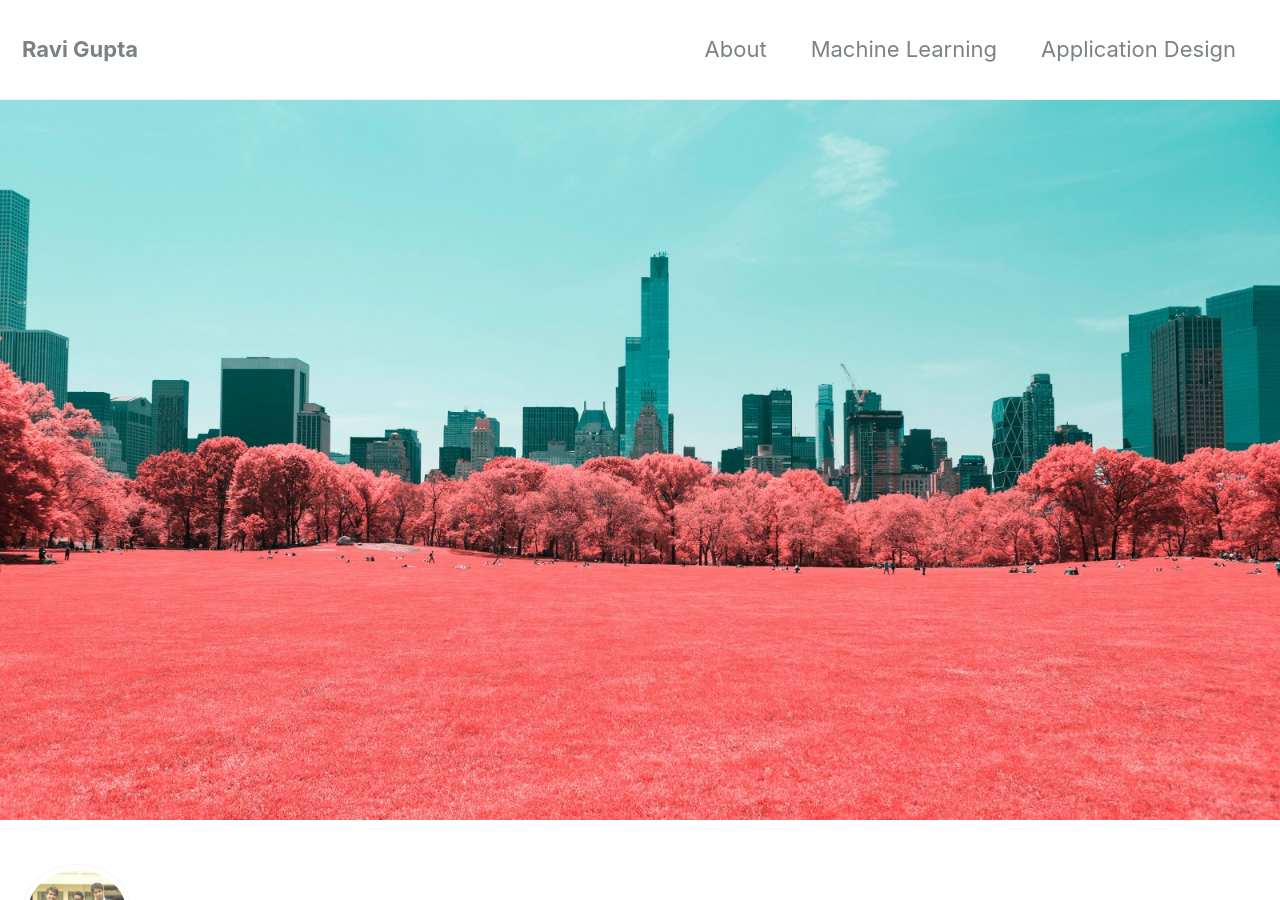
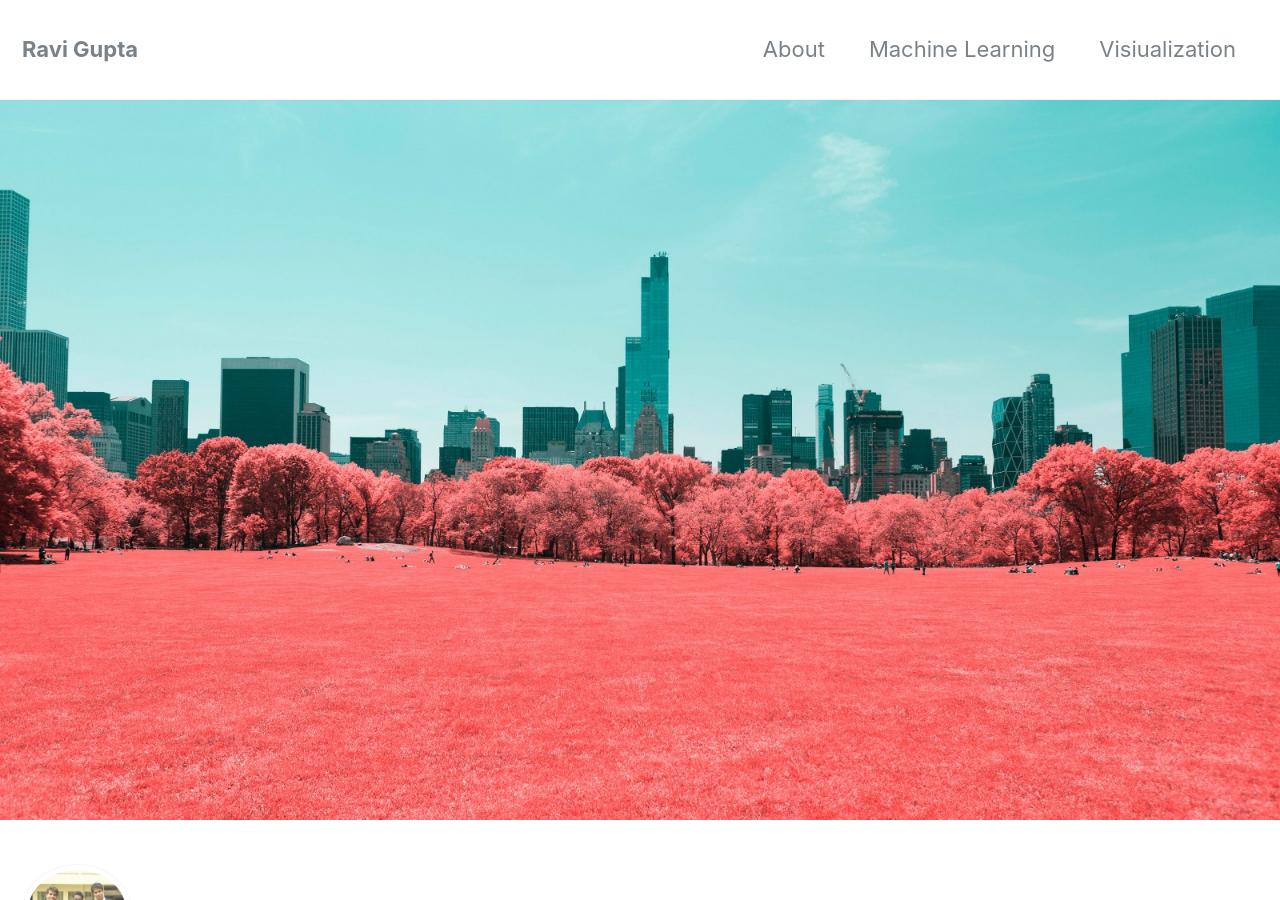
Before and after one commit to rgupta47/rgupta47.github.io, a Jekyll site: the page built from index.html, in a window 1280 px wide and 900 px high. Built offline with Jekyll 4.4.1, drawn with Linux system fonts in a browser that asks for light colours; nearby versions of some CDN libraries; the list of posts is cut into pages by our own code.

Commit message:
Update navigation.yml

```diff
--- a/_data/navigation.yml
+++ b/_data/navigation.yml
@@ -4,8 +4,8 @@ main:
     url: /about/
   - title: "Machine Learning"
     url: /machine-learning/
-  - title: "Application Design"
-    url: /application-design/
+  - title: "Visiualization"
+    url: /visiualization/
   # - title: "Sample Collections"
   #   url: /collection-archive/
   # - title: "Sitemap"
```
